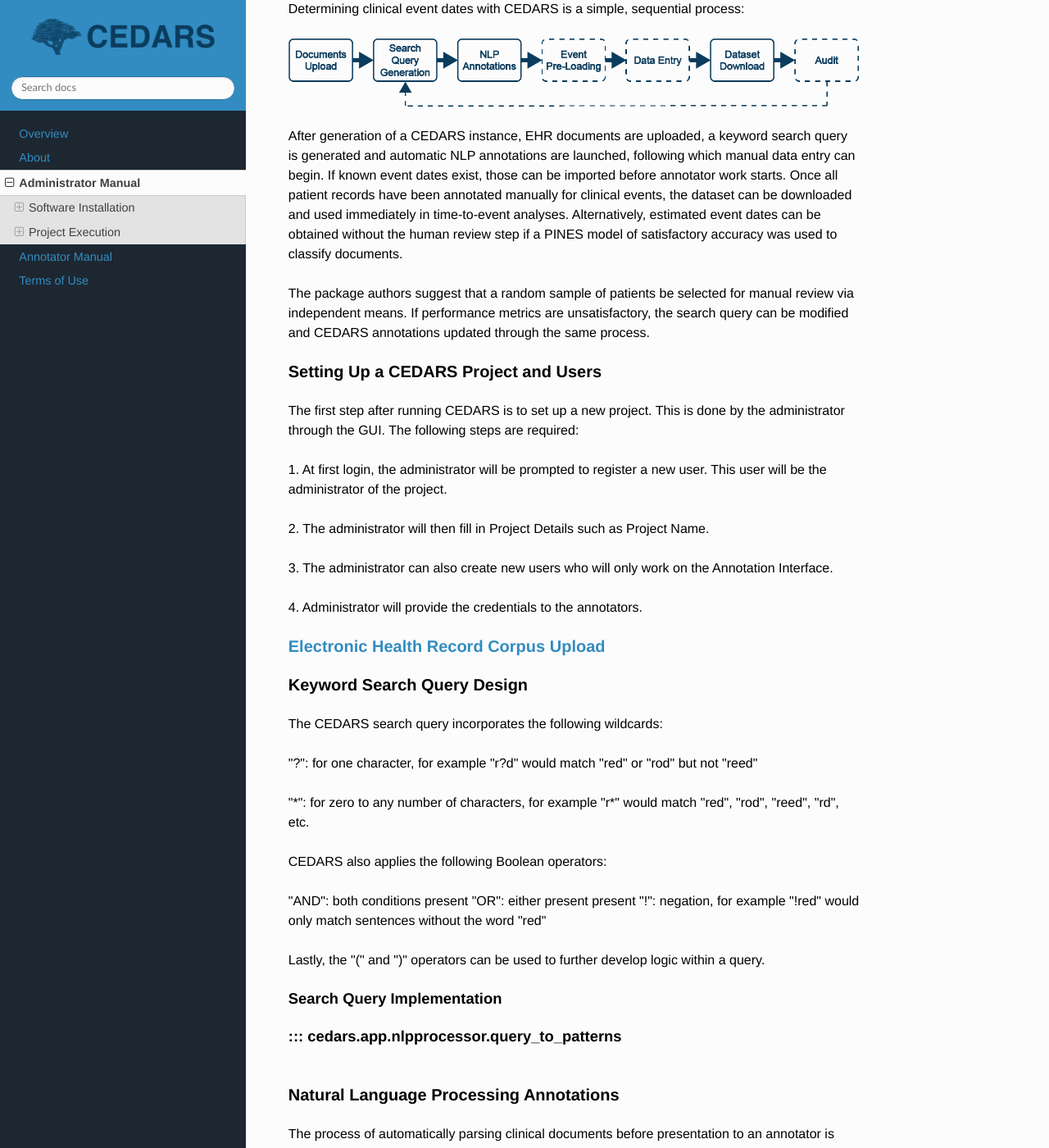
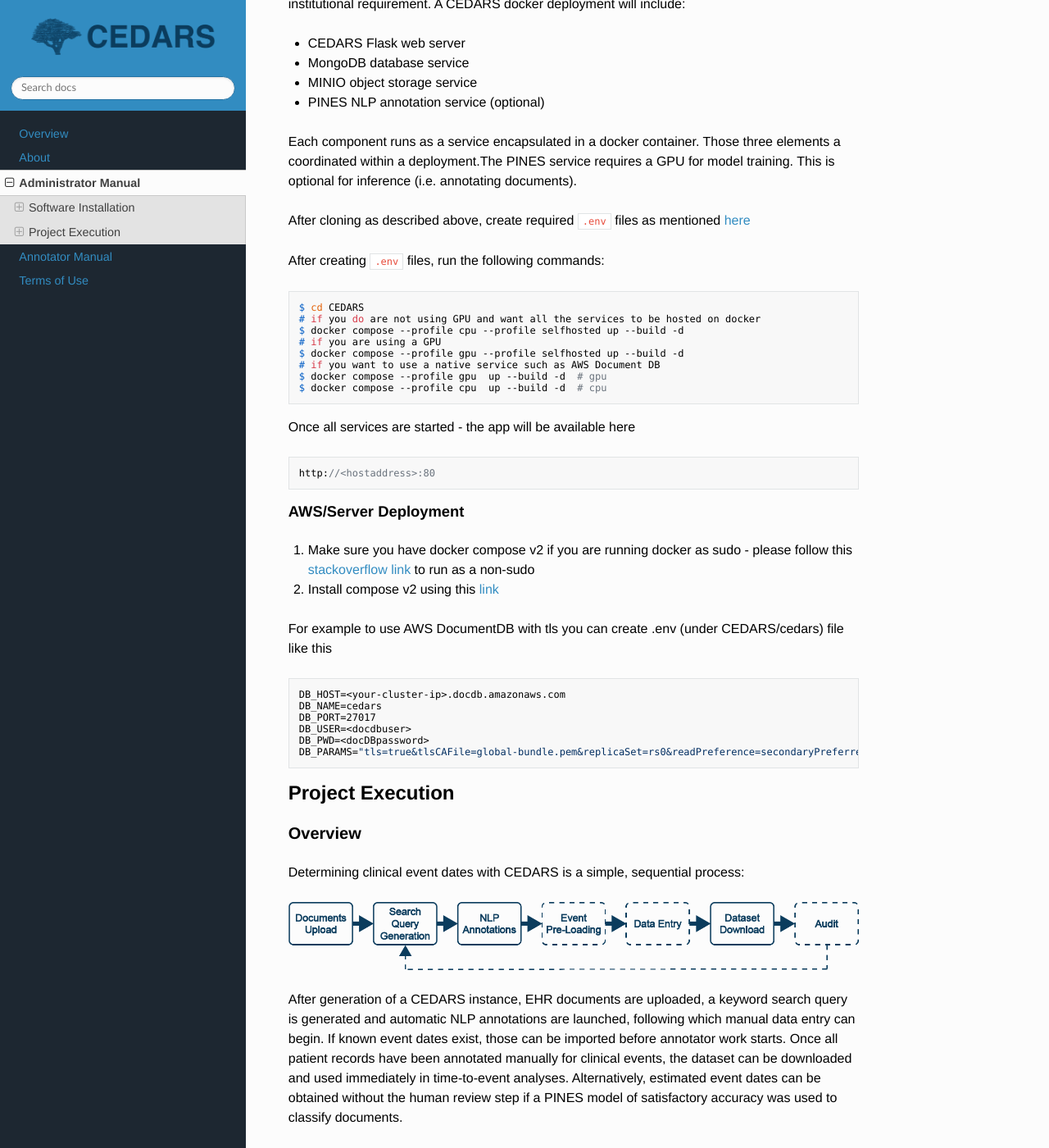
Before and after one commit to CEDARS-NLP/CEDARS, an MkDocs documentation site: the page built from docs/CEDARS_admin_manual.md, in a window 1280 px wide and 1400 px high, scrolled down 4319 px. Shown: the whole window at 82% size. Built offline with MkDocs 1.6.1, drawn with Linux system fonts in a browser that asks for light colours; nearby versions of some CDN libraries; some of the changed text lies outside the part shown.

Commit message:
update docs and add sample env

````diff
--- a/docs/CEDARS_admin_manual.md
+++ b/docs/CEDARS_admin_manual.md
@@ -3,6 +3,29 @@
 > **CEDARS is provided as-is with no guarantee whatsoever and users agree to be held responsible for compliance with their local government/institutional regulations.** All CEDARS installations should be reviewed with institutional information security authorities.
 
 ## Software Installation
+1. Minimum CPU requirements: **32GB Memory and 8 cores** [t2.2xlarge on AWS]
+
+2. In order to run, you will need two `.env` files
+    - The first .env file will be placed under the ROOT DIR
+    - The second the `.env` file under the `CEDARS/cedars` directory.
+
+    .sample.env files are available - please modify them with your settings and rename it to .env
+
+    ```bash
+    CEDARS/
+    │
+    ├── .env
+    ├── docker-compose.yml
+    ├── cedars/
+    │   ├── .env
+    │   ├── Dockerfile
+    │   └── ...
+    ```
+
+    - `CEDARS/.env`: This file contains environment variables used by Docker Compose.
+    - `CEDARS/cedars/.env`: This file contains environment variables specific to cedars application.
+    - `docker-compose.yml`: The Docker Compose configuration file.
+    - `cedars/Dockerfile`: The Dockerfile for building cedars app.
 
 ### Detailed Requirements
 
@@ -79,6 +100,10 @@ CEDARS is a flask web application and depends on the following software:
 
 Install [Docker](https://docs.docker.com/get-docker/) and [Docker Compose](https://docs.docker.com/compose/install/).
 
+!!! note "TIP"
+
+    Please install docker compose v2 as the spec using `deploy` which is not compatible with v1.
+
 
 ### System Architecture
 
@@ -128,13 +153,42 @@ The most straightforward way to complete a CEDARS project is via docker containe
 
 Each component runs as a service encapsulated in a docker container. Those three elements a coordinated within a deployment.The PINES service requires a GPU for model training. This is optional for inference \(i.e. annotating documents\).
 
-After cloning as described above, run the following commands:
+After cloning as described above, create required `.env` files as mentioned [here](#software-installation)
+
+After creating `.env` files, run the following commands:
 ```shell
-$ cd cedars
-$ docker-compose up --build -d
+$ cd CEDARS
+# if you do are not using GPU and want all the services to be hosted on docker
+$ docker compose --profile cpu --profile selfhosted up --build -d
+# if you are using a GPU
+$ docker compose --profile gpu --profile selfhosted up --build -d
+# if you want to use a native service such as AWS Document DB
+$ docker compose --profile gpu  up --build -d  # gpu
+$ docker compose --profile cpu  up --build -d  # cpu
 ```
 
-and navigate to http://<hostaddress>:5001
+Once all services are started - the app will be available here
+
+```
+http://<hostaddress>:80
+```
+
+#### AWS/Server Deployment
+
+1. Make sure you have docker compose v2
+    if you are running docker as sudo - please follow this [stackoverflow link](https://stackoverflow.com/questions/48957195/how-to-fix-docker-got-permission-denied-issue) to run as a non-sudo
+
+2. Install compose v2  using this [link](https://www.digitalocean.com/community/tutorials/how-to-install-and-use-docker-compose-on-ubuntu-22-04)
+
+For example to use AWS DocumentDB with tls you can create .env (under CEDARS/cedars) file like this
+```bash
+DB_HOST=<your-cluster-ip>.docdb.amazonaws.com
+DB_NAME=cedars
+DB_PORT=27017
+DB_USER=<docdbuser>
+DB_PWD=<docDBpassword>
+DB_PARAMS="tls=true&tlsCAFile=global-bundle.pem&replicaSet=rs0&readPreference=secondaryPreferred&retryWrites=false"
+```
 
 ## Project Execution
 
````
Also changed, not shown: other parts of docs/CEDARS_admin_manual.md (+0 -2 lines), 3 other files.
